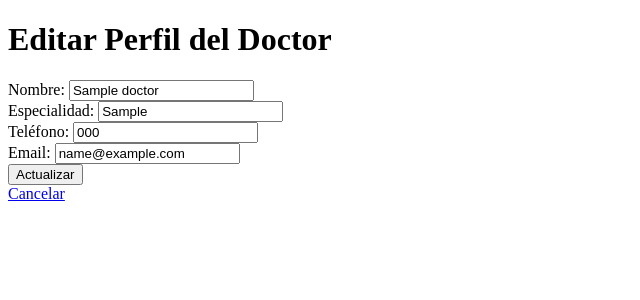
After one commit to HAjiMe-0/BDdentista, a Flask app: page /doctor/edit/1 in a window 1280 px wide. The commit adds this page. Shown: the top 300 px of the page, without its empty margins (0-640 px from the left). Run offline with Flask 3, Linux system fonts and the light colour scheme; the visitor is signed in with stand-in values (Sample User, id 1); tables that the repository leaves empty hold one stand-in row (values such as "Sample post").

Commit message:
Editar perfil de paciente y doctor

```diff
--- a/app/__init__.py
+++ b/app/__init__.py
@@ -7,7 +7,7 @@ migrate = Migrate()
 
 def create_app():
     app = Flask(__name__)
-    app.config['SQLALCHEMY_DATABASE_URI'] = 'postgresql+pg8000://postgres:chupaelperro611@localhost/BDDentista'
+    app.config['SQLALCHEMY_DATABASE_URI'] = 'postgresql+pg8000://postgres:123@localhost/BDDentista'
     app.config['SECRET_KEY'] = 'your_secret_key'
 
     db.init_app(app)
--- a/app/controllers.py
+++ b/app/controllers.py
@@ -102,7 +102,7 @@ def create_paciente():
 
     return render_template('create_paciente.html')
 
-
+# Ver detalle del paciente
 @main_bp.route('/paciente/<int:paciente_id>', methods=['GET'])
 @login_required
 def paciente_detail(paciente_id):
@@ -116,7 +116,72 @@ def paciente_detail(paciente_id):
 
     return render_template('paciente_detail.html', paciente=paciente)
 
+# Ver detalle del Doctor
+@main_bp.route('/doctor/<int:doctor_id>', methods=['GET'])
+@login_required
+def doctor_detail(doctor_id):
+    # Obtener el doctor por ID
+    doctor = Doctor.query.get_or_404(doctor_id)
 
+    # Verificar que el doctor sea el mismo que está logueado
+    if doctor.doctor_id != session.get('doctor_id'):
+        flash('No tienes permiso para ver este perfil.', 'error')
+        return redirect(url_for('main.index'))
+
+    return render_template('doctor_detail.html', doctor=doctor)
+
+# Editar Doctor
+@main_bp.route('/doctor/edit/<int:doctor_id>', methods=['GET', 'POST'])
+@login_required
+def edit_doctor(doctor_id):
+    doctor = Doctor.query.get_or_404(doctor_id)
+
+    # Verificar que el doctor sea el mismo que está logueado
+    if doctor.doctor_id != session.get('doctor_id'):
+        flash('No tienes permiso para editar este perfil.', 'error')
+        return redirect(url_for('main.index'))
+
+    if request.method == 'POST':
+        if 'nombre' in request.form:
+            doctor.nombre = request.form['nombre']
+        if 'especialidad' in request.form:
+            doctor.especialidad = request.form['especialidad']
+        if 'telefono' in request.form:
+            doctor.telefono = request.form['telefono']
+        if 'email' in request.form:
+            doctor.email = request.form['email']
+        db.session.commit()
+        flash('Perfil actualizado exitosamente.', 'success')
+        return redirect(url_for('main.doctor_detail', doctor_id=doctor_id))
+
+
+    return render_template('edit_doctor.html', doctor=doctor)
+
+# Editar Paciente
+@main_bp.route('/paciente/edit/<int:paciente_id>', methods=['GET', 'POST'])
+@login_required
+def edit_paciente(paciente_id):
+    paciente = Paciente.query.get_or_404(paciente_id)
+
+    # Verificar que el paciente pertenezca al doctor logueado
+    if paciente.doctor_id != session.get('doctor_id'):
+        flash('No tienes permiso para editar este paciente.', 'error')
+        return redirect(url_for('main.index'))
+
+    if request.method == 'POST':
+        if 'nombre' in request.form:
+            paciente.nombre = request.form['nombre']
+        if 'fecha_nacimiento' in request.form:
+            paciente.fecha_nacimiento = request.form['fecha_nacimiento']
+        if 'direccion' in request.form:
+            paciente.direccion = request.form.get('direccion')
+        if 'telefono' in request.form:
+            paciente.telefono = request.form.get('telefono')
+        db.session.commit()
+        flash('Paciente actualizado exitosamente.', 'success')
+        return redirect(url_for('main.paciente_detail', paciente_id=paciente_id))
+
+    return render_template('edit_paciente.html', paciente=paciente)
 
 # Ruta para eliminar un doctor o paciente
 @main_bp.route('/delete/<string:entity>/<int:id>', methods=['POST'])
--- /dev/null
+++ b/app/templates/edit_doctor.html
@@ -0,0 +1,29 @@
+<!DOCTYPE html>
+<html lang="es">
+<head>
+    <meta charset="UTF-8">
+    <meta name="viewport" content="width=device-width, initial-scale=1.0">
+    <title>Editar Perfil del Doctor</title>
+</head>
+<body>
+    <h1>Editar Perfil del Doctor</h1>
+
+    <form method="post">
+        <label for="nombre">Nombre:</label>
+        <input type="text" id="nombre" name="nombre" value="{{ doctor.nombre }}"><br>
+
+        <label for="especialidad">Especialidad:</label>
+        <input type="text" id="especialidad" name="especialidad" value="{{ doctor.especialidad }}"><br>
+
+        <label for="telefono">Teléfono:</label>
+        <input type="text" id="telefono" name="telefono" value="{{ doctor.telefono }}"><br>
+
+        <label for="email">Email:</label>
+        <input type="text" id="email" name="email" value="{{ doctor.email }}"><br>
+
+        <button type="submit">Actualizar</button>
+    </form>
+
+    <a href="{{ url_for('main.doctor_detail', doctor_id=doctor.doctor_id) }}">Cancelar</a>
+</body>
+</html>
--- a/app/templates/index.html
+++ b/app/templates/index.html
@@ -8,6 +8,7 @@
 <body>
     <h1>Bienvenido, {{ session['doctor_name'] }}</h1>
     <a href="{{ url_for('main.logout') }}">Cerrar sesión</a>
+    <a href="{{ url_for('main.doctor_detail', doctor_id=doctor.doctor_id) }}">Ver detalles</a>
 
     <h2>Pacientes asignados:</h2>
     <ul>
--- a/app/templates/paciente_detail.html
+++ b/app/templates/paciente_detail.html
@@ -13,5 +13,6 @@
     <p><strong>Teléfono:</strong> {{ paciente.telefono }}</p>
 
     <a href="{{ url_for('main.index') }}">Volver</a>
+    <a href="{{ url_for('main.edit_paciente', paciente_id=paciente.paciente_id) }}">Editar Perfil</a>
 </body>
 </html>
```
Also changed, not shown: app/templates/doctor_detail.html (added, +17 -0 lines), app/templates/edit_paciente.html (added, +29 -0 lines).
